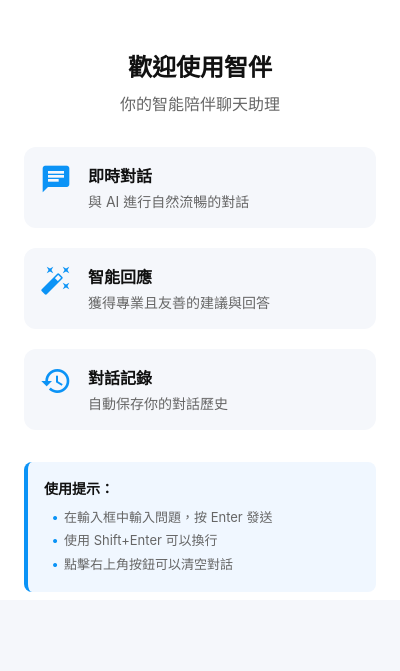
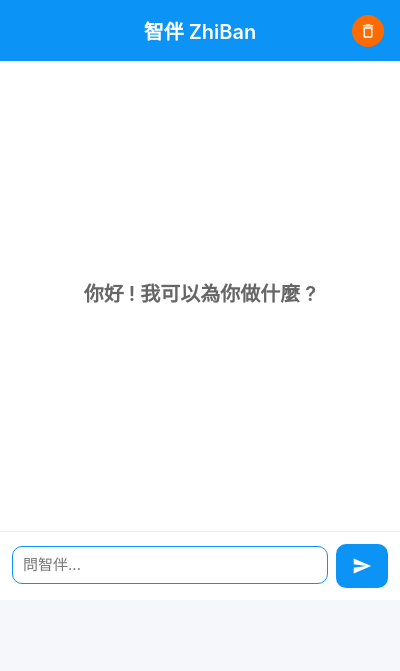
Before and after one commit to Kevin42127/ZhiBan, a browser extension: page extension/popup.html in a window 400 px wide. Drawn offline with Linux system fonts and the light colour scheme.

Commit message:
移除歡迎頁面，直接進入聊天介面

```diff
--- a/extension/background.js
+++ b/extension/background.js
@@ -1,6 +1,5 @@
 chrome.runtime.onInstalled.addListener((details) => {
   if (details.reason === 'install') {
-    chrome.storage.local.set({ zhiban_welcome_shown: false });
     console.log('智伴 ZhiBan 已安裝');
   } else if (details.reason === 'update') {
     console.log('智伴 ZhiBan 已更新');
--- a/extension/popup.css
+++ b/extension/popup.css
@@ -58,159 +58,6 @@ body {
 
 .clear-btn .material-icons {
   font-size: 18px;
-}
-
-.welcome-page {
-  flex: 1;
-  display: flex;
-  align-items: flex-start;
-  justify-content: center;
-  padding: 48px 24px 24px;
-  background: #ffffff;
-  overflow-y: auto;
-}
-
-.welcome-content {
-  width: 100%;
-  max-width: 100%;
-  text-align: center;
-  animation: fadeIn 0.5s ease-out;
-}
-
-.welcome-icon {
-  width: 80px;
-  height: 80px;
-  border-radius: 50%;
-  background: linear-gradient(135deg, #0b93f6 0%, #0a7fd4 100%);
-  display: flex;
-  align-items: center;
-  justify-content: center;
-  margin: 0 auto 24px;
-  box-shadow: 0 4px 12px rgba(11, 147, 246, 0.3);
-}
-
-.welcome-icon .material-icons {
-  font-size: 48px;
-  color: white;
-}
-
-.welcome-content h2 {
-  font-size: 24px;
-  font-weight: 600;
-  color: #111;
-  margin-bottom: 8px;
-}
-
-.welcome-subtitle {
-  font-size: 16px;
-  color: #666;
-  margin-bottom: 32px;
-}
-
-.welcome-features {
-  display: flex;
-  flex-direction: column;
-  gap: 20px;
-  margin-bottom: 32px;
-  text-align: left;
-}
-
-.feature-item {
-  display: flex;
-  align-items: flex-start;
-  gap: 16px;
-  padding: 16px;
-  background: #f5f7fb;
-  border-radius: 12px;
-  transition: transform 0.2s, box-shadow 0.2s;
-}
-
-.feature-item:hover {
-  transform: translateY(-2px);
-  box-shadow: 0 4px 12px rgba(0, 0, 0, 0.1);
-}
-
-.feature-item .material-icons {
-  font-size: 32px;
-  color: #0b93f6;
-  flex-shrink: 0;
-}
-
-.feature-item h3 {
-  font-size: 16px;
-  font-weight: 600;
-  color: #111;
-  margin-bottom: 4px;
-}
-
-.feature-item p {
-  font-size: 14px;
-  color: #666;
-  line-height: 1.5;
-}
-
-.welcome-tips {
-  background: #f0f7ff;
-  border-left: 4px solid #0b93f6;
-  padding: 16px;
-  border-radius: 8px;
-  margin-bottom: 24px;
-  text-align: left;
-}
-
-.welcome-tips p {
-  font-size: 14px;
-  color: #111;
-  margin-bottom: 8px;
-}
-
-.welcome-tips ul {
-  list-style: none;
-  padding-left: 0;
-}
-
-.welcome-tips li {
-  font-size: 13px;
-  color: #666;
-  line-height: 1.8;
-  padding-left: 20px;
-  position: relative;
-}
-
-.welcome-tips li:before {
-  content: "•";
-  position: absolute;
-  left: 8px;
-  color: #0b93f6;
-  font-weight: bold;
-}
-
-.start-chat-btn {
-  display: flex;
-  align-items: center;
-  justify-content: center;
-  gap: 8px;
-  width: 100%;
-  padding: 14px 24px;
-  background: #0b93f6;
-  color: white;
-  border: none;
-  border-radius: 12px;
-  font-size: 16px;
-  font-weight: 600;
-  cursor: pointer;
-  transition: all 0.2s;
-  box-shadow: 0 4px 12px rgba(11, 147, 246, 0.3);
-}
-
-.start-chat-btn:hover {
-  background: #0a7fd4;
-  transform: translateY(-2px);
-  box-shadow: 0 6px 16px rgba(11, 147, 246, 0.4);
-}
-
-.start-chat-btn .material-icons {
-  font-size: 20px;
 }
 
 .chat-container {
--- a/extension/popup.html
+++ b/extension/popup.html
@@ -14,51 +14,6 @@
       <button id="clearBtn" class="clear-btn" title="清空對話">
         <span class="material-icons">delete_outline</span>
       </button>
-    </div>
-
-    <div class="welcome-page" id="welcomePage" style="display: none;">
-      <div class="welcome-content">
-        <h2>歡迎使用智伴</h2>
-        <p class="welcome-subtitle">你的智能陪伴聊天助理</p>
-
-        <div class="welcome-features">
-          <div class="feature-item">
-            <span class="material-icons">chat</span>
-            <div>
-              <h3>即時對話</h3>
-              <p>與 AI 進行自然流暢的對話</p>
-            </div>
-          </div>
-          <div class="feature-item">
-            <span class="material-icons">auto_fix_high</span>
-            <div>
-              <h3>智能回應</h3>
-              <p>獲得專業且友善的建議與回答</p>
-            </div>
-          </div>
-          <div class="feature-item">
-            <span class="material-icons">history</span>
-            <div>
-              <h3>對話記錄</h3>
-              <p>自動保存你的對話歷史</p>
-            </div>
-          </div>
-        </div>
-
-        <div class="welcome-tips">
-          <p><strong>使用提示：</strong></p>
-          <ul>
-            <li>在輸入框中輸入問題，按 Enter 發送</li>
-            <li>使用 Shift+Enter 可以換行</li>
-            <li>點擊右上角按鈕可以清空對話</li>
-          </ul>
-        </div>
-
-        <button id="startChatBtn" class="start-chat-btn">
-          <span>開始使用</span>
-          <span class="material-icons">arrow_forward</span>
-        </button>
-      </div>
     </div>
 
     <div class="chat-container" id="chatContainer">
--- a/extension/popup.js
+++ b/extension/popup.js
@@ -1,6 +1,5 @@
 const API_BASE_URL = 'https://zhiban.vercel.app/api/chat';
 const STORAGE_KEY = 'zhiban_conversation_history';
-const WELCOME_SHOWN_KEY = 'zhiban_welcome_shown';
 const MAX_VISIBLE_MESSAGES = 50;
 
 let conversationHistory = [];
@@ -16,9 +15,7 @@ const confirmDialogTitle = document.getElementById('confirmDialogTitle');
 const confirmDialogMessage = document.getElementById('confirmDialogMessage');
 const confirmDialogConfirm = document.getElementById('confirmDialogConfirm');
 const confirmDialogCancel = document.getElementById('confirmDialogCancel');
-const welcomePage = document.getElementById('welcomePage');
 const chatContainer = document.getElementById('chatContainer');
-const startChatBtn = document.getElementById('startChatBtn');
 const emptyState = document.getElementById('emptyState');
 
 async function getApiUrl() {
@@ -48,47 +45,8 @@ function removeWelcomeMessage() {
   }
 }
 
-async function checkWelcomeShown() {
-  try {
-    const result = await chrome.storage.local.get([WELCOME_SHOWN_KEY]);
-    return result[WELCOME_SHOWN_KEY] === true;
-  } catch (error) {
-    console.error('Failed to check welcome shown:', error);
-    return false;
-  }
-}
-
-async function markWelcomeShown() {
-  try {
-    await chrome.storage.local.set({ [WELCOME_SHOWN_KEY]: true });
-  } catch (error) {
-    console.error('Failed to mark welcome as shown:', error);
-  }
-}
-
-function showWelcomePage() {
-  welcomePage.style.display = 'flex';
-  chatContainer.style.display = 'none';
-  document.querySelector('.input-container').style.display = 'none';
-  document.querySelector('.header').style.display = 'none';
-}
-
-function hideWelcomePage() {
-  welcomePage.style.display = 'none';
-  chatContainer.style.display = 'flex';
-  document.querySelector('.input-container').style.display = 'flex';
-  document.querySelector('.header').style.display = 'flex';
-}
-
 async function loadConversationHistory() {
   try {
-    const welcomeShown = await checkWelcomeShown();
-
-    if (!welcomeShown) {
-      showWelcomePage();
-      return;
-    }
-
     const result = await chrome.storage.local.get([STORAGE_KEY]);
     if (result[STORAGE_KEY] && Array.isArray(result[STORAGE_KEY]) && result[STORAGE_KEY].length > 0) {
       conversationHistory = result[STORAGE_KEY];
@@ -415,12 +373,6 @@ function showError(message) {
 async function sendMessage(message) {
   if (!message.trim()) return;
 
-  const welcomeShown = await checkWelcomeShown();
-  if (!welcomeShown) {
-    await markWelcomeShown();
-    hideWelcomePage();
-  }
-
   hideEmptyState();
   addMessage(message, 'user');
   conversationHistory.push({ role: 'user', content: message });
@@ -536,14 +488,5 @@ clearBtn.addEventListener('click', () => {
   clearAllMessages();
 });
 
-startChatBtn.addEventListener('click', async () => {
-  await markWelcomeShown();
-  hideWelcomePage();
-  loadConversationHistory();
-  setTimeout(() => {
-    messageInput.focus();
-  }, 100);
-});
-
-
 loadConversationHistory();
+messageInput.focus();
```
